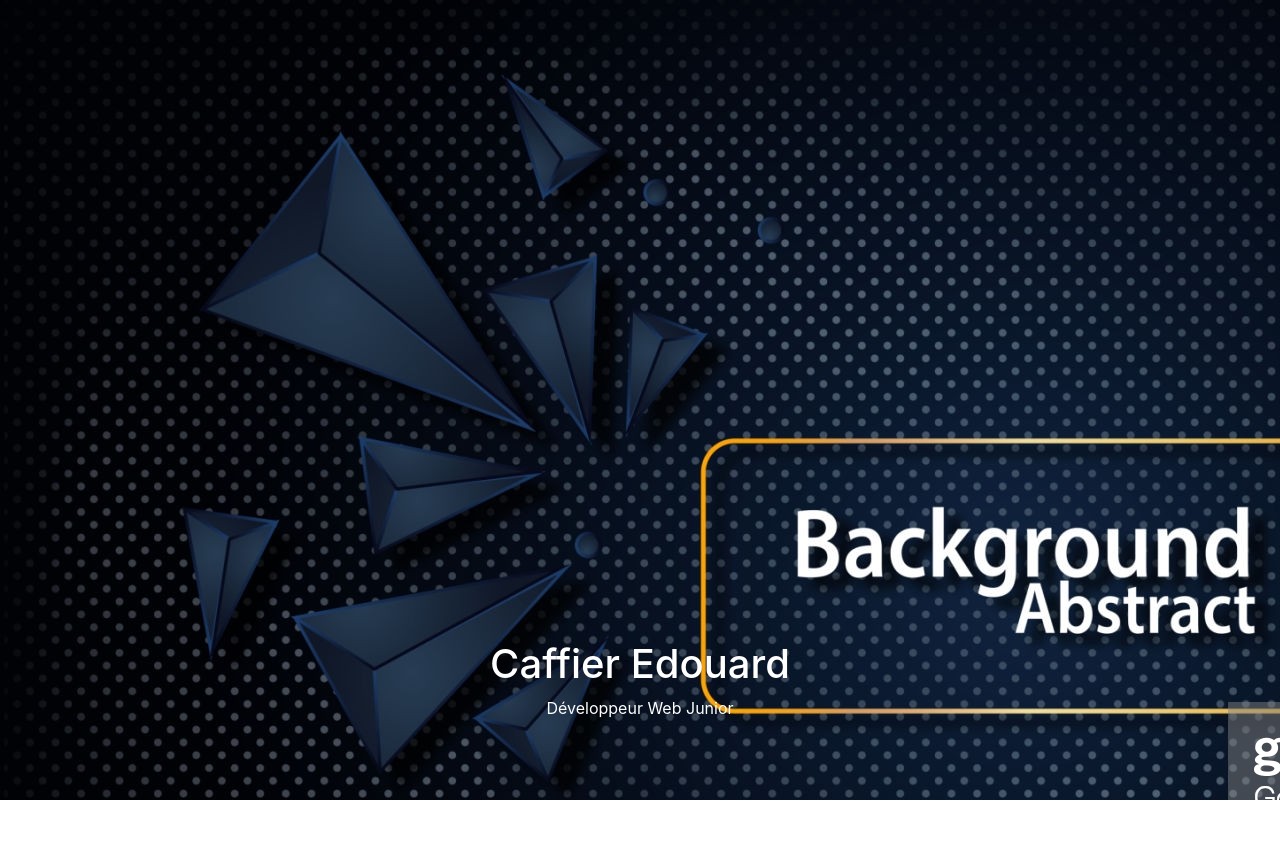
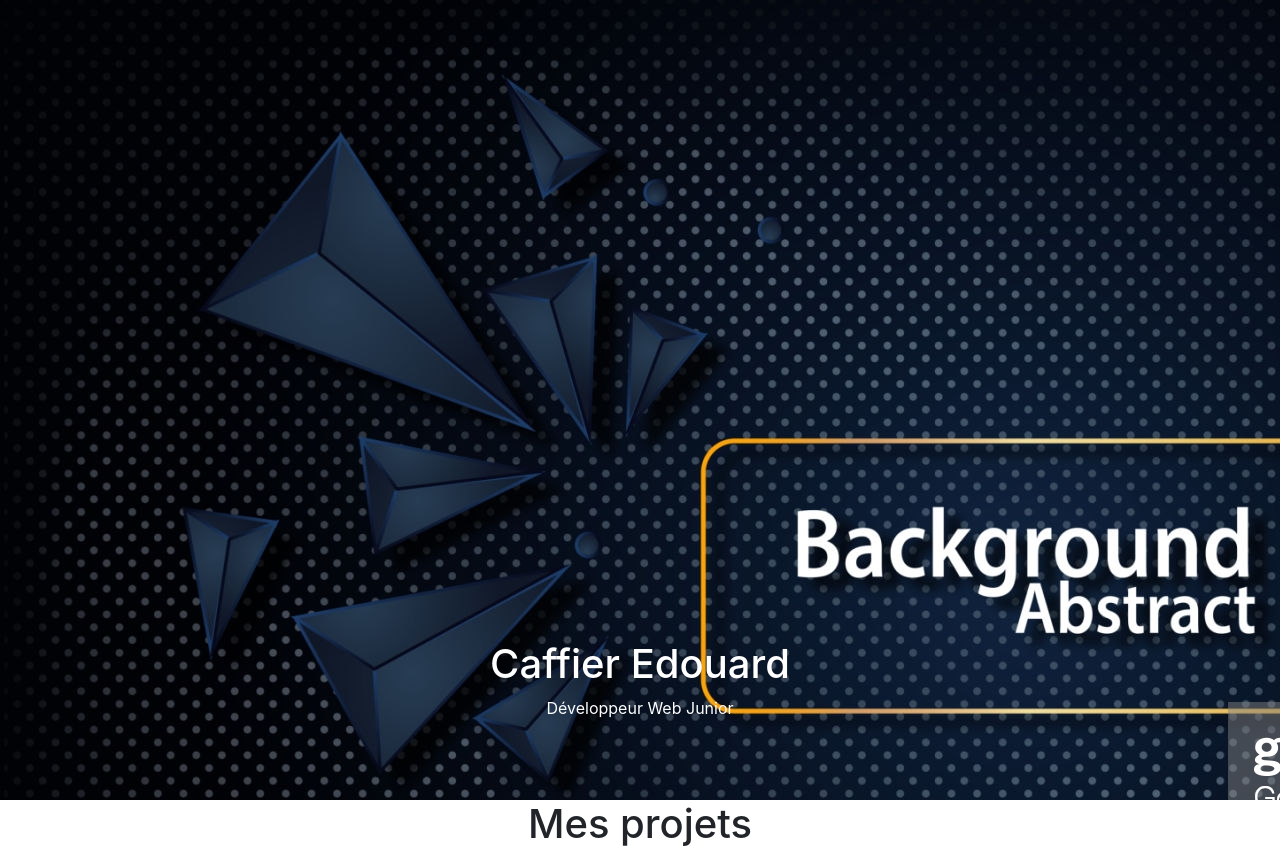
Before and after one commit to ECaffier/Projet-portFolio, a React (Create React App) app: page / in a window 1280 px wide. Before the commit the page ends 800 px from the top, so only its background shows below. Built offline with nearby package versions, Linux system fonts and the light colour scheme.

Commit message:
first commit new computer

```diff
--- a/package.json
+++ b/package.json
@@ -8,6 +8,7 @@
     "@testing-library/user-event": "^12.8.3",
     "react": "^17.0.2",
     "react-dom": "^17.0.2",
+    "react-router-dom": "^5.2.0",
     "react-scripts": "4.0.3",
     "web-vitals": "^1.1.1"
   },
--- a/src/App.js
+++ b/src/App.js
@@ -1,11 +1,13 @@
 import logo from './logo.svg';
 import './App.css';
 import Header from './components/layout/header/Header'
+import Project from './components/layout/body/Project'
 
 function App() {
   return (
     <div>
       <Header />
+      <Project />
     </div>
   );
 }
--- /dev/null
+++ b/src/components/layout/body/Project.js
@@ -0,0 +1,9 @@
+function Project (){
+    return(
+        <div className="container">
+            <h1 className="text-center"> Mes projets</h1>
+
+        </div>
+    );
+}
+export default Project;
```
Also changed, not shown: 1 other file (tests, documents, lock files or other folders).
